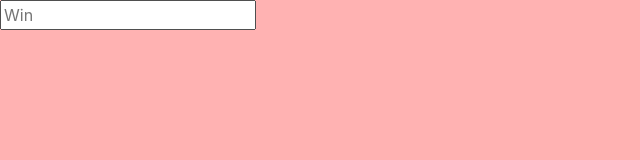
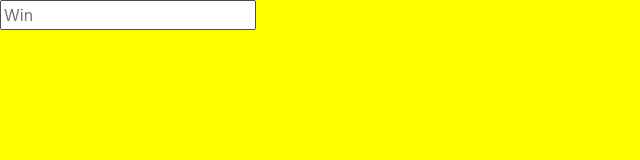
Before and after one commit to lastrebel/mojaapp, a plain HTML site: page index.html in a window 1280 px wide. Shown: the whole page, without its empty margins (0-640 px from the left). Drawn offline with nearby package versions, Linux system fonts and the light colour scheme.

Commit message:
v1 - Yellow background

```diff
--- a/index.html
+++ b/index.html
@@ -11,7 +11,7 @@
         <style>
             body{
                 font-family: Lato 300;
-                background-color: rgba(255, 0, 0, 0.3);
+                background-color: yellow;
             }
         </style>
     </head>
```
